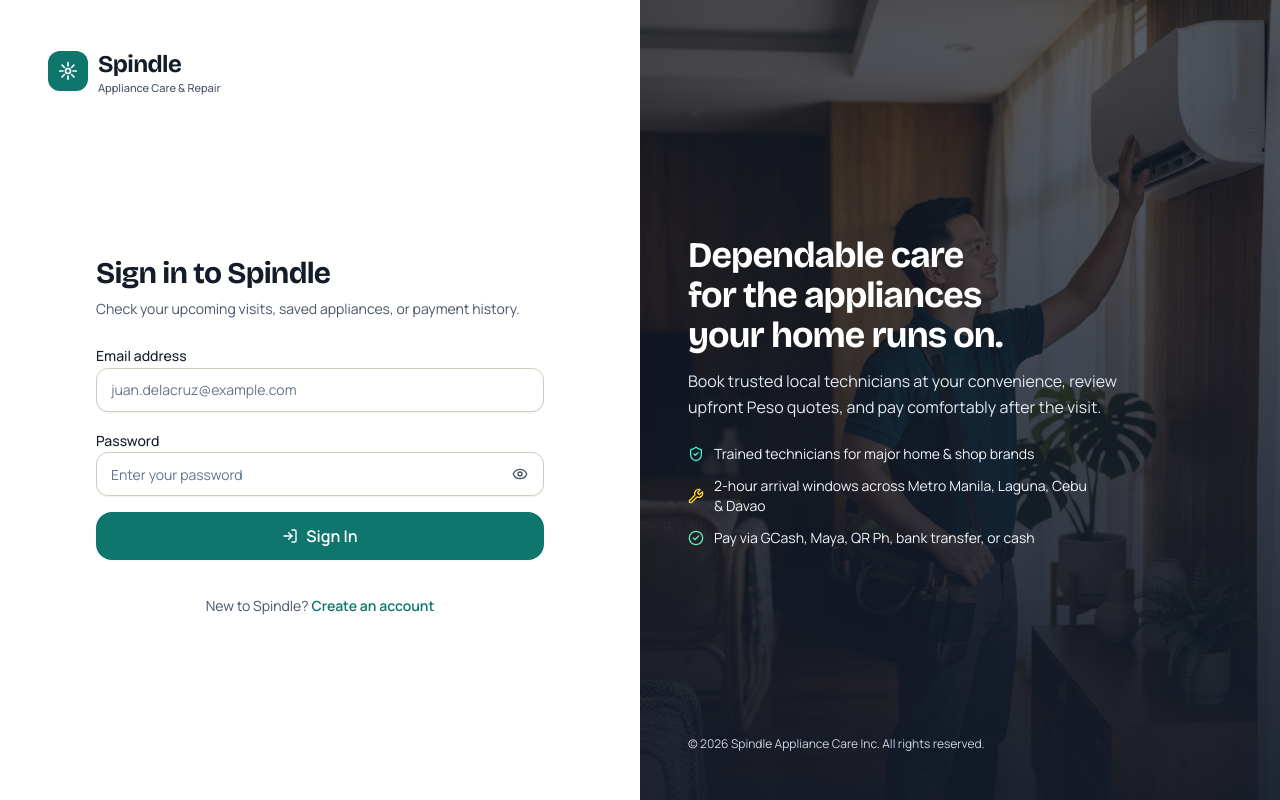
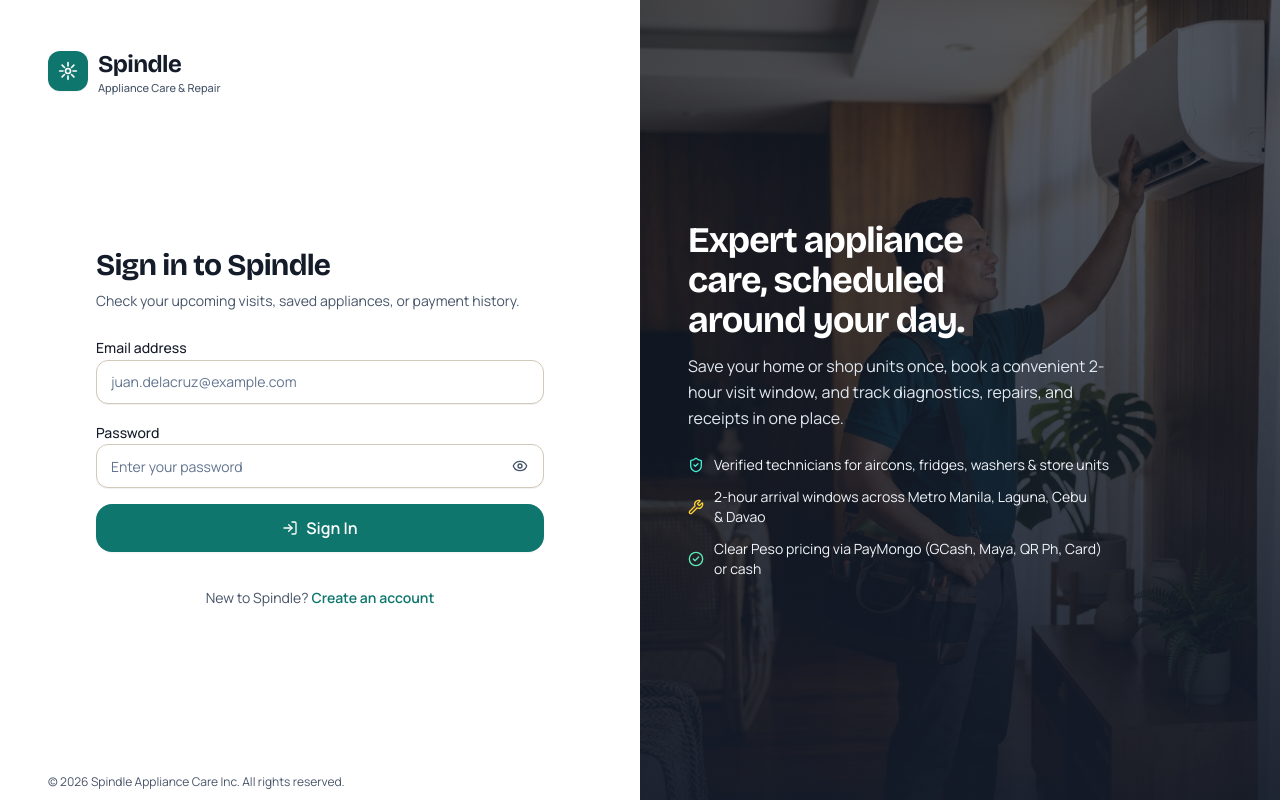
Before and after one commit to MomoJasper22/Spindle, a Next.js app: page /login in a window 1280 px wide. Built offline with nearby package versions, Linux system fonts and the light colour scheme.

Commit message:
feat: update AuthLayout with new footer text and improved showcase messaging

```diff
--- a/src/app/(auth)/layout.tsx
+++ b/src/app/(auth)/layout.tsx
@@ -35,10 +35,13 @@ export default function AuthLayout({ children }: { children: React.ReactNode })
         <div className="mx-auto flex w-full max-w-md flex-1 flex-col justify-start sm:justify-center lg:py-6">
           {children}
         </div>
+        <p className="pt-6 text-xs text-muted-foreground lg:pt-0">
+          &copy; 2026 Spindle Appliance Care Inc. All rights reserved.
+        </p>
       </main>
 
       {/* Desktop Right Showcase Panel */}
-      <aside className="relative hidden lg:flex flex-col justify-between overflow-hidden bg-[#141B29] px-12 py-12 text-[#F8F7F4]">
+      <aside className="relative hidden lg:flex flex-col justify-center overflow-hidden bg-[#141B29] px-12 py-12 text-[#F8F7F4]">
         <Image
           src="/images/auth-left-showcase.jpg"
           alt=""
@@ -54,20 +57,20 @@ export default function AuthLayout({ children }: { children: React.ReactNode })
           className="pointer-events-none absolute inset-0 bg-gradient-to-t from-[#141B29]/95 via-[#141B29]/82 to-[#141B29]/70"
         />
 
-        <div className="relative z-10 my-auto max-w-md space-y-6">
+        <div className="relative z-10 max-w-md space-y-6">
           <div className="space-y-3">
             <h1 className="font-heading text-3xl font-bold tracking-tight text-white xl:text-4xl">
-              Dependable care for the appliances your home runs on.
+              Expert appliance care, scheduled around your day.
             </h1>
             <p className="text-base leading-relaxed text-slate-200">
-              Book trusted local technicians at your convenience, review upfront Peso quotes, and pay comfortably after the visit.
+              Save your home or shop units once, book a convenient 2-hour visit window, and track diagnostics, repairs, and receipts in one place.
             </p>
           </div>
 
           <ul className="space-y-3 text-sm text-slate-100">
             <li className="flex items-center gap-2.5">
               <ShieldCheck className="h-4 w-4 shrink-0 text-teal-300" aria-hidden="true" />
-              <span>Trained technicians for major home &amp; shop brands</span>
+              <span>Verified technicians for aircons, fridges, washers &amp; store units</span>
             </li>
             <li className="flex items-center gap-2.5">
               <Wrench className="h-4 w-4 shrink-0 text-amber-300" aria-hidden="true" />
@@ -75,14 +78,10 @@ export default function AuthLayout({ children }: { children: React.ReactNode })
             </li>
             <li className="flex items-center gap-2.5">
               <CheckCircle2 className="h-4 w-4 shrink-0 text-emerald-300" aria-hidden="true" />
-              <span>Pay via GCash, Maya, QR Ph, bank transfer, or cash</span>
+              <span>Clear Peso pricing via PayMongo (GCash, Maya, QR Ph, Card) or cash</span>
             </li>
           </ul>
         </div>
-
-        <p className="relative z-10 text-xs text-slate-300">
-          &copy; 2026 Spindle Appliance Care Inc. All rights reserved.
-        </p>
       </aside>
     </div>
   )
```
